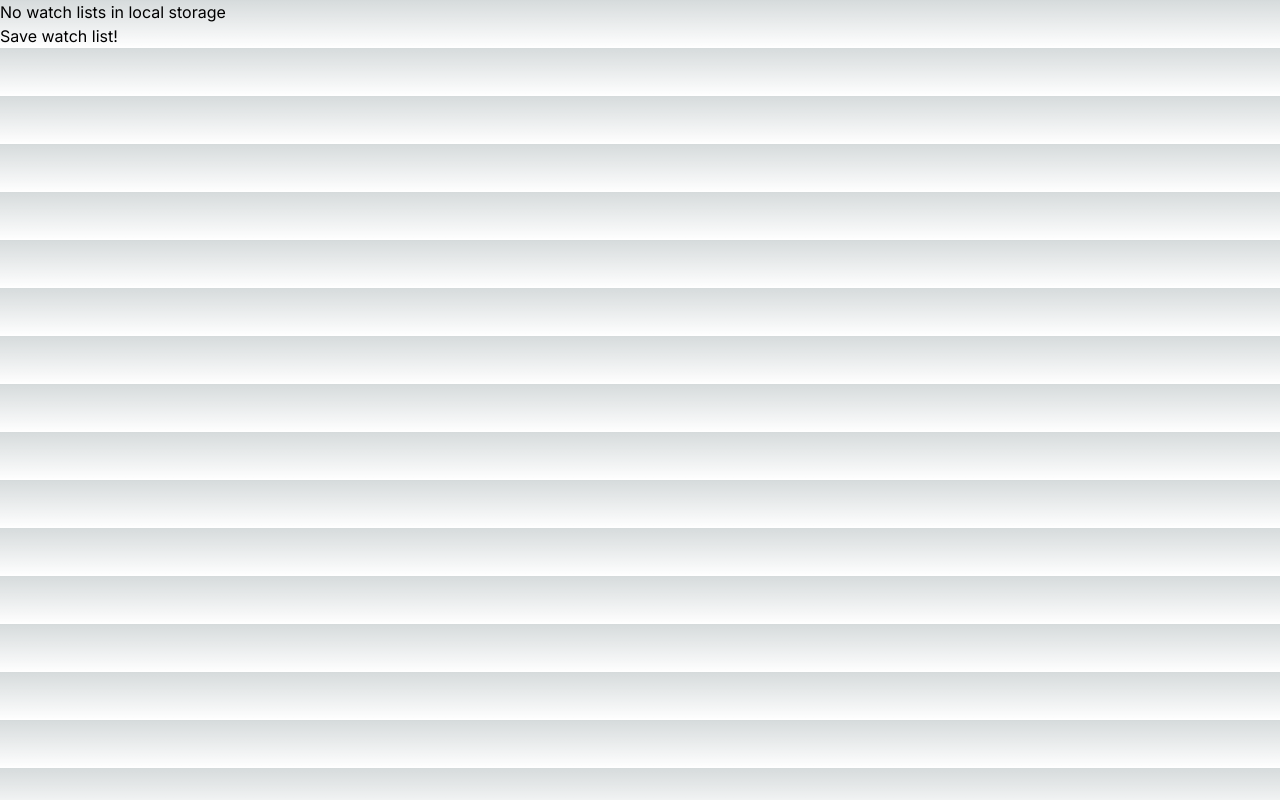
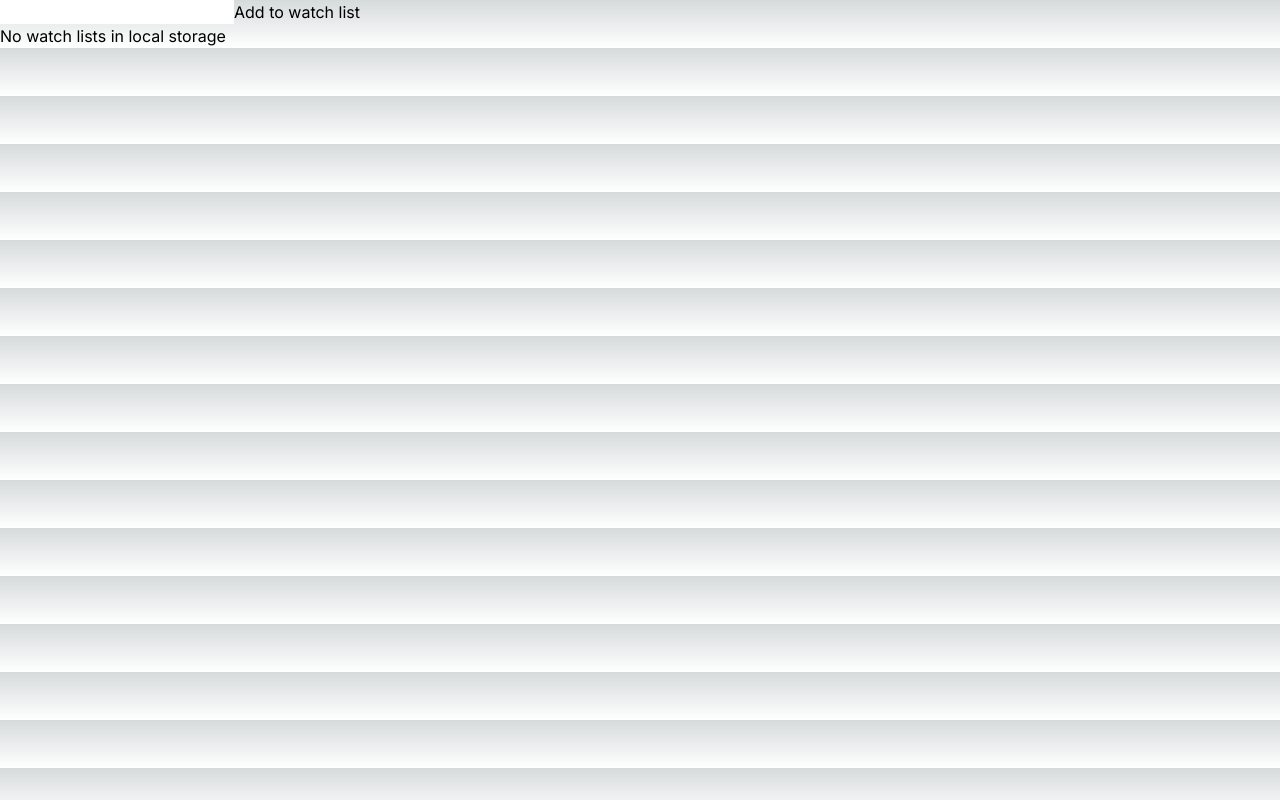
Before and after one commit to tomparson-ada/movies, a Next.js app: page / in a window 1280 px wide. Built offline with nearby package versions, Linux system fonts and the light colour scheme.

Commit message:
pass saveToWatchList to child component

```diff
--- /dev/null
+++ b/src/app/components/FaveMovieAdder.jsx
@@ -0,0 +1,16 @@
+
+// saveToWatchList is passed to FaveMovieAdder from parent component
+export default function FaveMovieAdder({saveToWatchList}) {
+
+    function handleSubmit(formData) {
+        const movie = formData.get('new-movie');
+        console.log(movie,'<--- movie');
+
+        saveToWatchList(movie);
+        // call to saveToWatchList defined in the parent component will trigger an update to state at the parent level
+    }
+    return <form action={handleSubmit}>
+        <input style={{color: 'black'}}  name="new-movie" type="text"></input>
+        <button type="submit">Add to watch list</button>
+    </form>
+}
--- a/src/app/page.js
+++ b/src/app/page.js
@@ -1,6 +1,7 @@
 'use client'
 
 import { useState, useEffect } from 'react';
+import FaveMovieAdder from './components/FaveMovieAdder';
 
 export default function Home() {
 
@@ -14,17 +15,20 @@ export default function Home() {
     }
   },[])
 
-  function saveWatchList() {
-    const faveMovies = ['Toy Story','Jurassic Park','Forrest Gump'];
-    localStorage.setItem('watchList',JSON.stringify(faveMovies));
-    setWatchList(faveMovies);
+  function saveToWatchList(movie) {
+    const data = localStorage.getItem('watchList');
+    const parsed = JSON.parse(data) || [];
+    parsed.push(movie);
+    localStorage.setItem('watchList',JSON.stringify(parsed));
+    // setWatchList is in scope! setWatchList can update state of Home component
+    setWatchList(parsed);
   }
-
 
   return (
       <>
+      {/* pass saveToWatchList as a prop to FaveMovieAdder */}
+      <FaveMovieAdder saveToWatchList={saveToWatchList} />
       {watchList.length ? <ul>{watchList.map(film => <li key={film}>{film}</li>)}</ul> : <p>No watch lists in local storage</p>}
-      <button onClick={saveWatchList}>Save watch list!</button>
       </>
   )
 }
```
